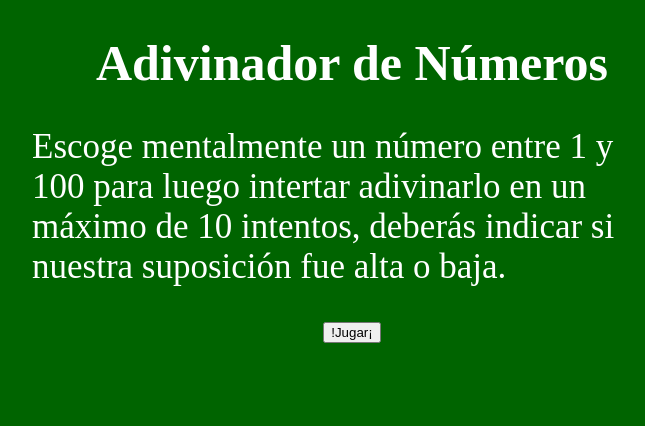
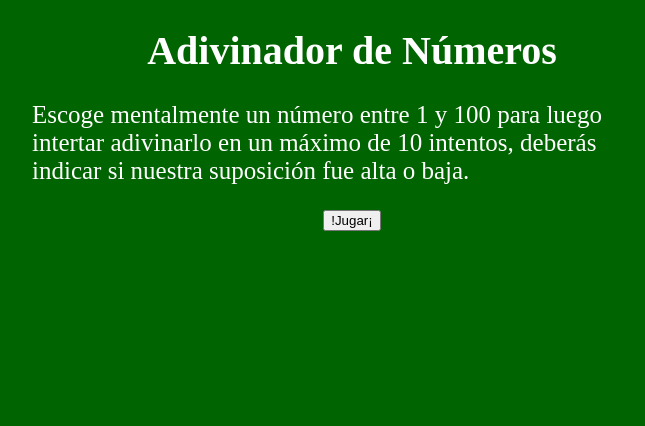
Before and after one commit to AngelHernandez09/AngelHernandez09.github.io, a plain HTML site: page index.html in a window 1280 px wide. Shown: the whole page, without its empty margins (288-933 px from the left). Drawn offline with Linux system fonts and the light colour scheme; a web font is replaced by a local one.

Commit message:
Update style.css

```diff
--- a/styles/style.css
+++ b/styles/style.css
@@ -19,16 +19,16 @@ body{
     align-items: auto;
 }
 .intento{
-    font-size: 80px;
+    font-size: 50px;
     text-align: center;
     color: white;
 }
 h1{
-    font-size: 50px;
+    font-size: 40px;
     color: white;
     text-align: center;
 }
 p {
-    font-size: 35px;
+    font-size: 25px;
     color: white;
 }
```
